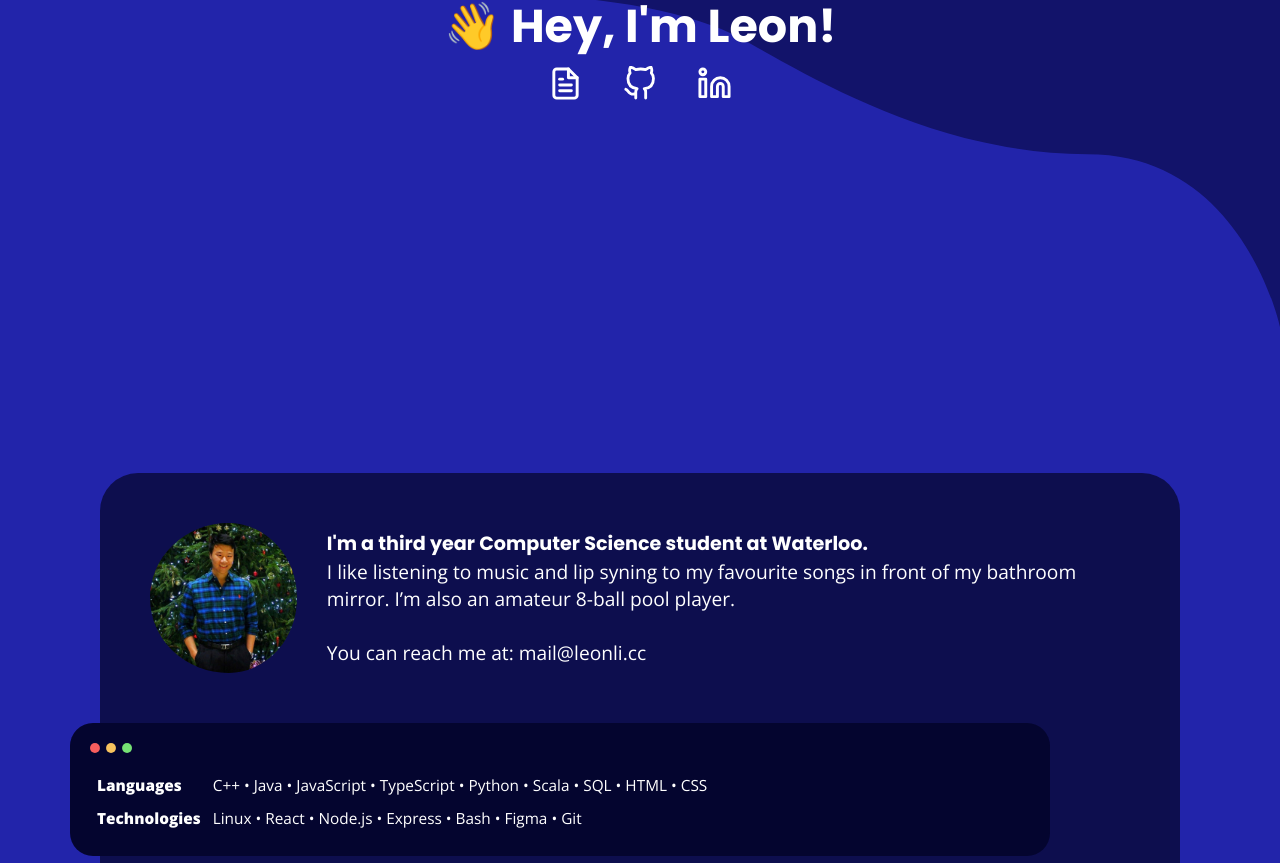
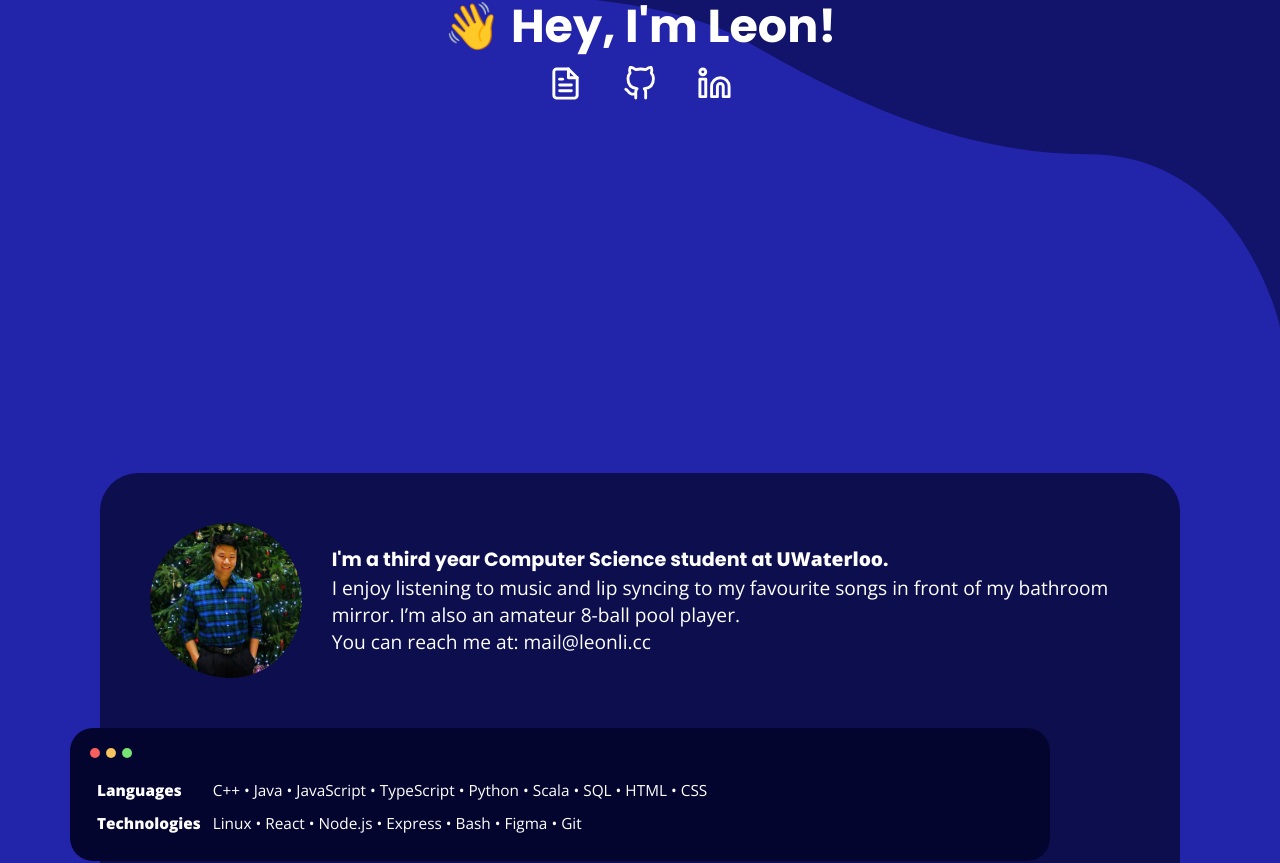
Before and after one commit to leon-li1/portfolioWebsite, a Next.js app: page / in a window 1280 px wide. Shown: the part 368-1231 px from the top of the page. Built offline with nearby package versions, Linux system fonts and the light colour scheme.

Commit message:
updated bio

```diff
--- a/components/Bio.tsx
+++ b/components/Bio.tsx
@@ -5,13 +5,17 @@ export const Bio = () => (
   <Container>
     <ProfileImg />
     <TextContainer>
-      <h4>I'm a third year Computer Science student at Waterloo.</h4>
+      <h4>
+        I'm a third year Computer Science student at{" "}
+        <a href="https://i.redd.it/zfjyptgr04651.jpg" target="_blank">
+          UWaterloo
+        </a>
+        .
+      </h4>
       <p>
-        I like listening to music and lip syning to my favourite songs in front
-        of my bathroom mirror. I’m also an amateur 8-ball pool player.
-      </p>
-      <br />
-      <p>
+        I enjoy listening to music and lip syncing to my favourite songs in
+        front of my bathroom mirror. I’m also an amateur 8-ball pool player.{" "}
+        <br />
         You can reach me at: <a href="mailto:mail@leonli.cc">mail@leonli.cc</a>
       </p>
     </TextContainer>
@@ -22,7 +26,7 @@ const ProfileImg = styled.img.attrs({
   src: "me.jpg",
 })`
   border-radius: 50%;
-  height: 150px;
+  height: 155px;
   padding-right: 10px;
 `;
 
```
